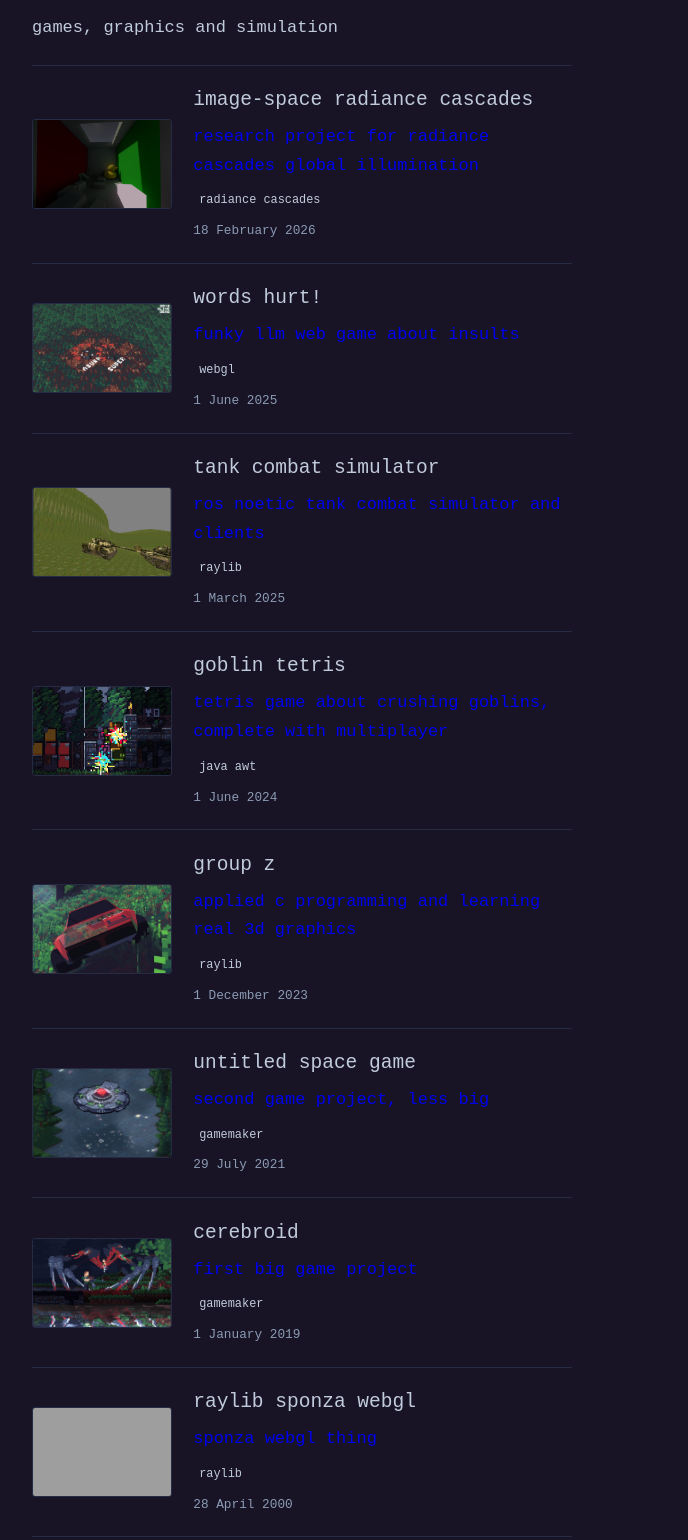
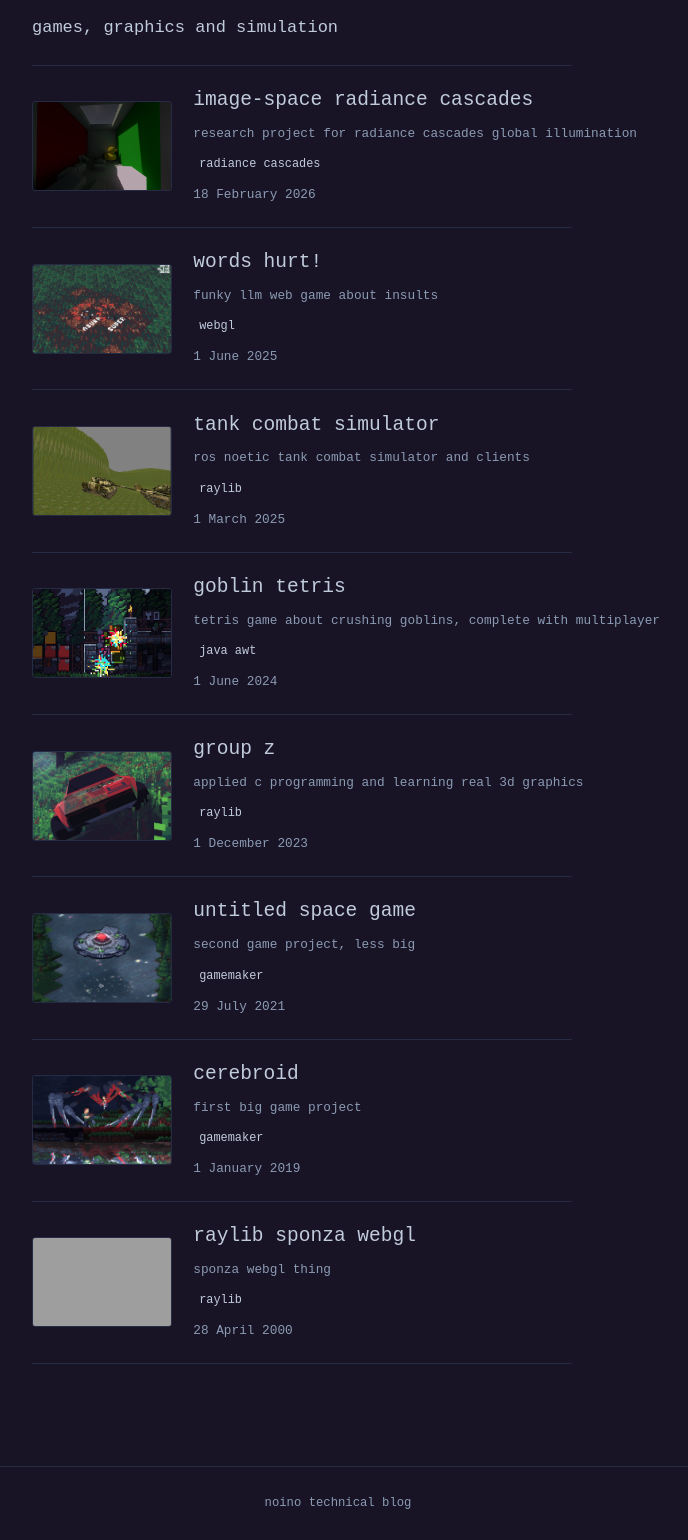
Before and after one commit to noinodev/noino-dev, a plain HTML site: page docs/projects/index.html in a window 1280 px wide. Shown: the part 200-1740 px from the top of the page, without its empty margins (302-990 px from the left). Drawn offline with Linux system fonts and the light colour scheme; grey boxes are pictures that could not be loaded.

Commit message:
sync auto

```diff
--- a/docs/projects/index.html
+++ b/docs/projects/index.html
@@ -51,7 +51,7 @@
       <img src="/assets/images/cornell.png" alt="image-space radiance cascades">
       <div class="post-info">
         <span class="post-title">image-space radiance cascades</span>
-        <span class="post-meta-line">research project for radiance cascades global illumination</span
+        <span class="post-date">research project for radiance cascades global illumination</span
         <span class="post-meta-line">
           <span class="post-tag">radiance cascades</span>
           <span class="post-date">18 February 2026</span>
@@ -64,7 +64,7 @@
       <img src="/assets/images/projects/words-hurt.png" alt="words hurt!">
       <div class="post-info">
         <span class="post-title">words hurt!</span>
-        <span class="post-meta-line">funky llm web game about insults</span
+        <span class="post-date">funky llm web game about insults</span
         <span class="post-meta-line">
           <span class="post-tag">webgl</span>
           <span class="post-date">1 June 2025</span>
@@ -77,7 +77,7 @@
       <img src="/assets/images/projects/tanksim.png" alt="tank combat simulator">
       <div class="post-info">
         <span class="post-title">tank combat simulator</span>
-        <span class="post-meta-line">ros noetic tank combat simulator and clients</span
+        <span class="post-date">ros noetic tank combat simulator and clients</span
         <span class="post-meta-line">
           <span class="post-tag">raylib</span>
           <span class="post-date">1 March 2025</span>
@@ -90,7 +90,7 @@
       <img src="/assets/images/goblin.png" alt="goblin tetris">
       <div class="post-info">
         <span class="post-title">goblin tetris</span>
-        <span class="post-meta-line">tetris game about crushing goblins, complete with multiplayer</span
+        <span class="post-date">tetris game about crushing goblins, complete with multiplayer</span
         <span class="post-meta-line">
           <span class="post-tag">java awt</span>
           <span class="post-date">1 June 2024</span>
@@ -103,7 +103,7 @@
       <img src="/assets/images/projects/groupz-car.png" alt="group z">
       <div class="post-info">
         <span class="post-title">group z</span>
-        <span class="post-meta-line">applied c programming and learning real 3d graphics</span
+        <span class="post-date">applied c programming and learning real 3d graphics</span
         <span class="post-meta-line">
           <span class="post-tag">raylib</span>
           <span class="post-date">1 December 2023</span>
@@ -116,7 +116,7 @@
       <img src="/assets/images/projects/space-game.png" alt="untitled space game">
       <div class="post-info">
         <span class="post-title">untitled space game</span>
-        <span class="post-meta-line">second game project, less big</span
+        <span class="post-date">second game project, less big</span
         <span class="post-meta-line">
           <span class="post-tag">gamemaker</span>
           <span class="post-date">29 July 2021</span>
@@ -129,7 +129,7 @@
       <img src="/assets/images/projects/cerebroid-spider.png" alt="cerebroid">
       <div class="post-info">
         <span class="post-title">cerebroid</span>
-        <span class="post-meta-line">first big game project</span
+        <span class="post-date">first big game project</span
         <span class="post-meta-line">
           <span class="post-tag">gamemaker</span>
           <span class="post-date">1 January 2019</span>
@@ -142,7 +142,7 @@
       <img src="/assets/images/rl-sponza.png" alt="raylib sponza webgl">
       <div class="post-info">
         <span class="post-title">raylib sponza webgl</span>
-        <span class="post-meta-line">sponza webgl thing</span
+        <span class="post-date">sponza webgl thing</span
         <span class="post-meta-line">
           <span class="post-tag">raylib</span>
           <span class="post-date">28 April 2000</span>
```
Also changed, not shown: docs/blog/index.html (+1 -1 lines), docs/index.html (+2 -2 lines), docs/posts/index.html (+1 -1 lines), 1 other file.
